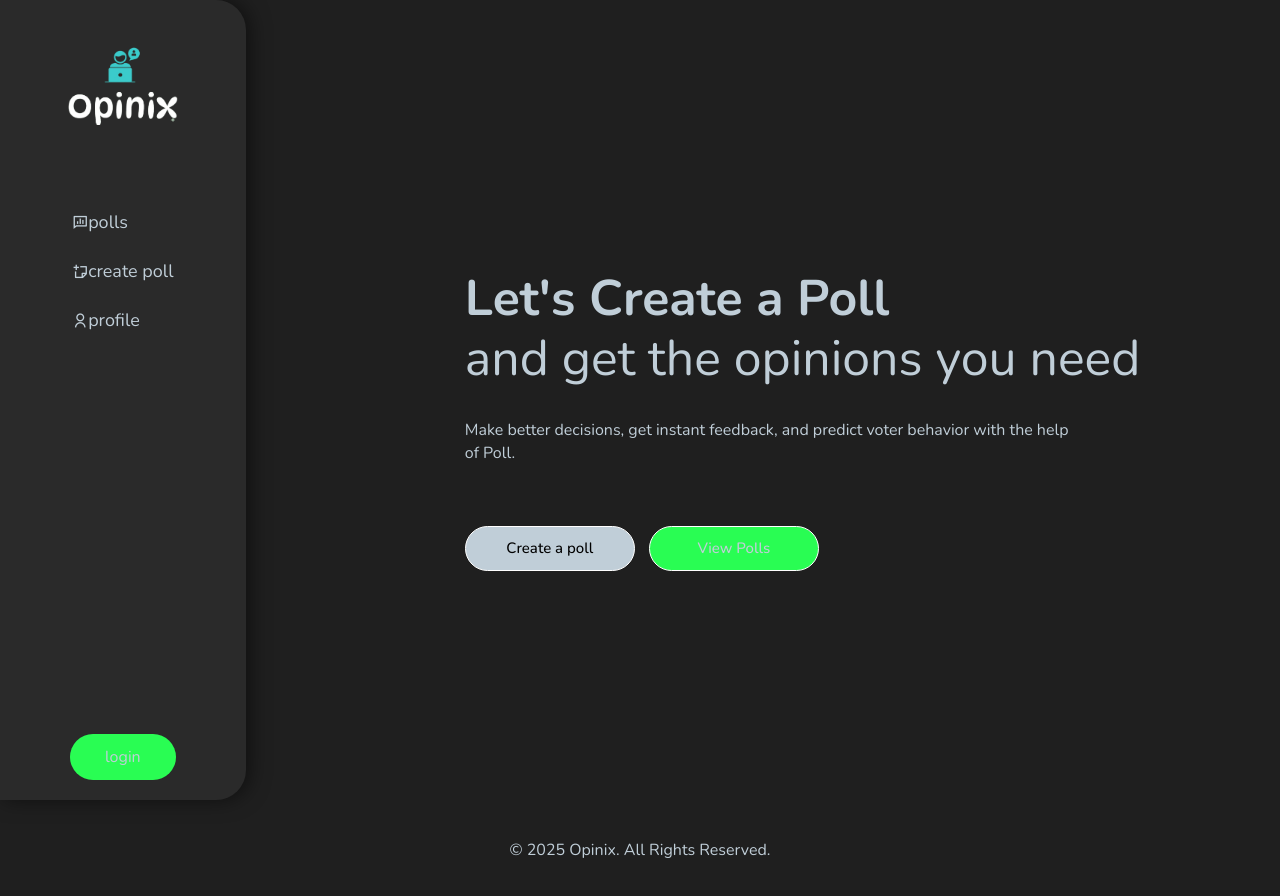
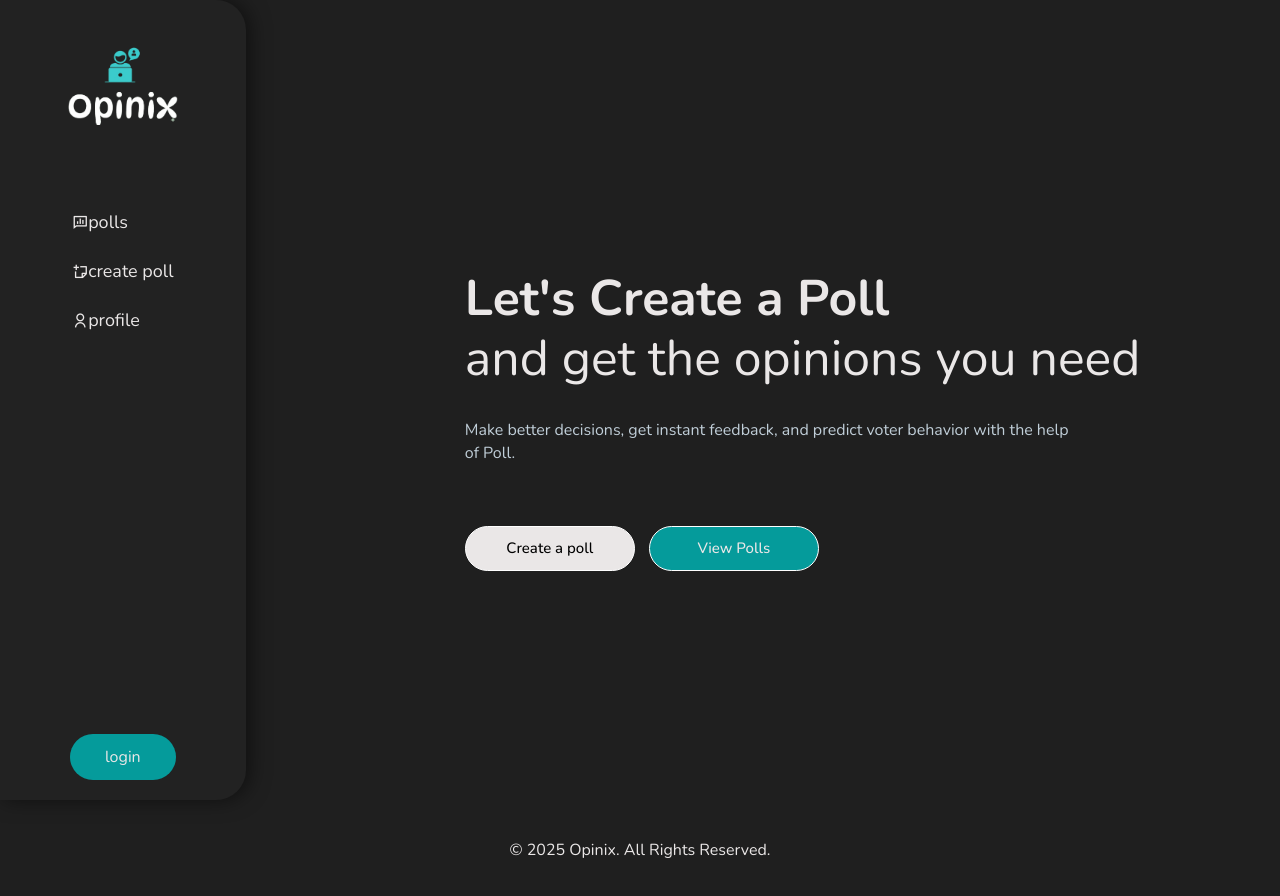
Before and after one commit to jdsteadycode/opinix-web, a React (Vite) app in the folder frontend/: page / in a window 1280 px wide. Shown: the top 896 px of the page. Built offline with nearby package versions, Linux system fonts and the light colour scheme.

Commit message:
updated styles variables/fonts for opinix-web

```diff
--- a/frontend/src/index.css
+++ b/frontend/src/index.css
@@ -7,9 +7,9 @@
 
     /* Dark Theme Colors inspired from Django project */
     --primary-back-color: #1f1f1f;      /* main background */
-    --secondary-back-color: #2a2a2a;    /* cards, panels */
-    --primary-fore-color: #29fd53;      /* bright accent */
-    --primary-text-color: #c0ced8;      /* light text on dark bg */
+    --secondary-back-color: #222222;    /* cards, panels */
+    --primary-fore-color: rgb(5, 155, 155);      /* bright accent */
+    --primary-text-color: #eae7e7;      /* light text on dark bg */
     --secondary-text-color: #ffffffcc;  /* secondary text */
     --error-color: crimson;
 }
```
